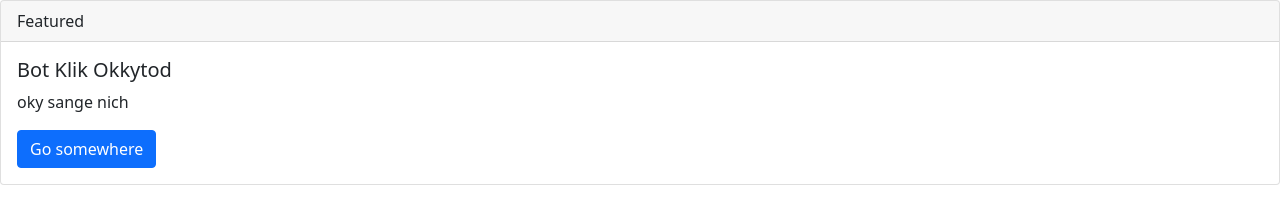
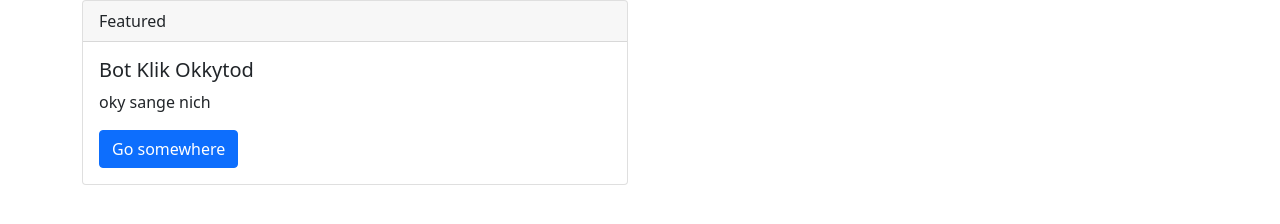
Before and after one commit to ekkygamingstore/topup, a plain HTML site: page xnxx.html in a window 1280 px wide. Drawn offline with nearby package versions, Linux system fonts and the light colour scheme.

Commit message:
Update xnxx.html
dadaw

```diff
--- a/xnxx.html
+++ b/xnxx.html
@@ -11,7 +11,10 @@
     <title>Hello, world!</title>
   </head>
   <body>
-    <div class="card">
+    <div class="container">
+        <div class="row justify-content-cenm">
+            <div class="col-6">
+                <div class="card">
   <div class="card-header">
     Featured
   </div>
@@ -21,6 +24,9 @@
     <a href="https://tokopedia.link/5zTXm86Rosb" class="btn btn-primary">Go somewhere</a>
   </div>
 </div>
+            </div>
+        </div>
+    </div>
 
     <!-- Option 1: Bootstrap Bundle with Popper -->
     <script src="https://cdn.jsdelivr.net/npm/bootstrap@5.0.2/dist/js/bootstrap.bundle.min.js" integrity="sha384-MrcW6ZMFYlzcLA8Nl+NtUVF0sA7MsXsP1UyJoMp4YLEuNSfAP+JcXn/tWtIaxVXM" crossorigin="anonymous"></script>
```
